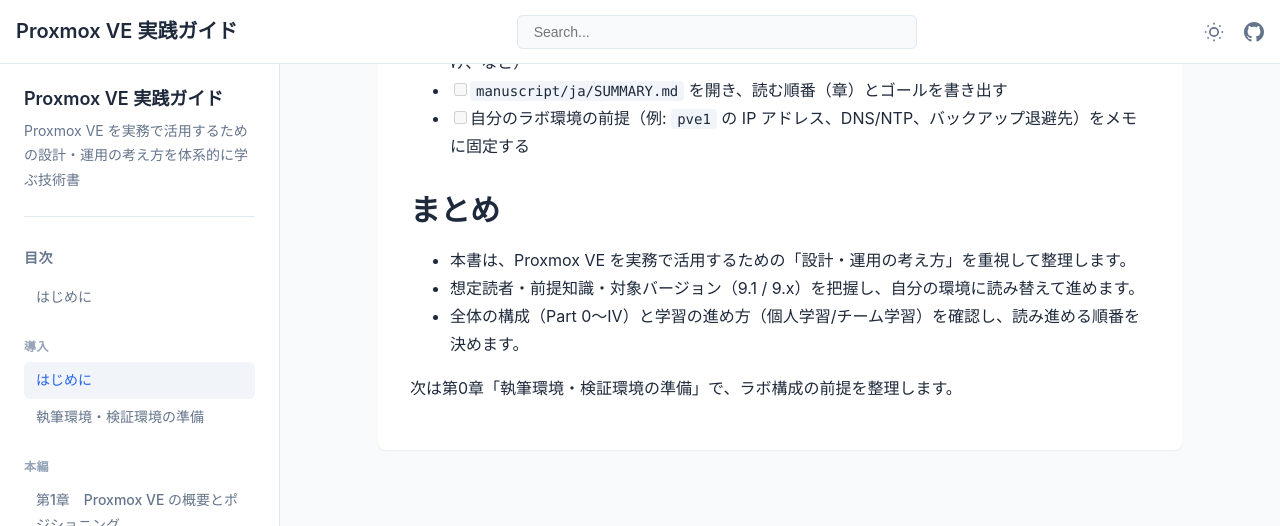
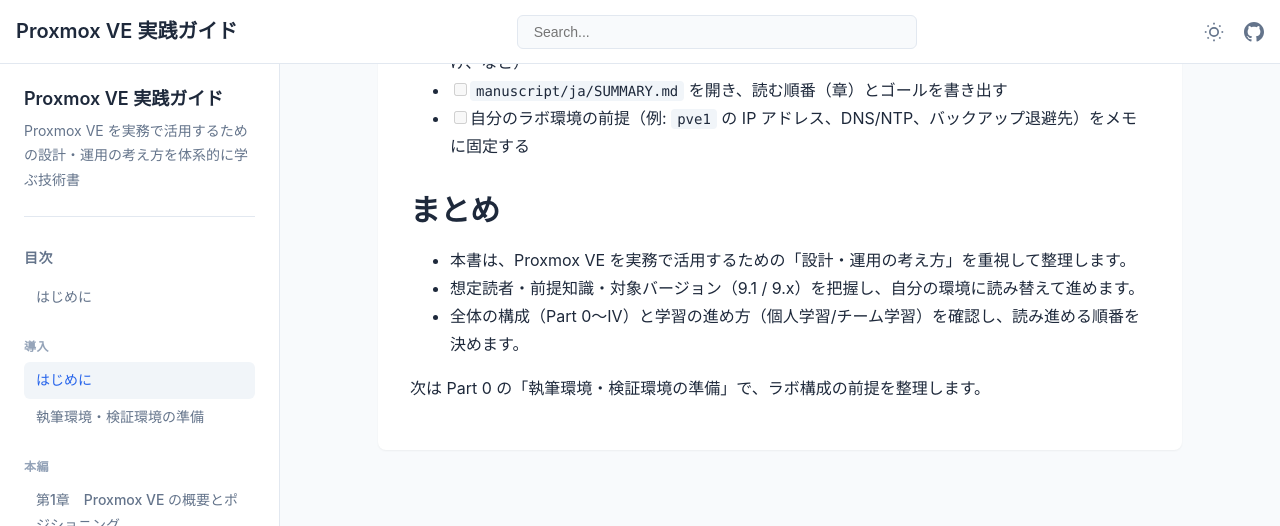
Before and after one commit to itdojp/proxmox_book, a Jekyll site: the page built from docs/introduction/index.md, in a window 1280 px wide and 900 px high, scrolled down 3557 px, cut to the strip 0-526 px from the top of the window. Built offline with Jekyll 4.4.1, drawn with Linux system fonts in a browser that asks for light colours.

Commit message:
docs: align part 0 wording in introduction

```diff
--- a/docs/introduction/index.md
+++ b/docs/introduction/index.md
@@ -126,4 +126,4 @@
 - 想定読者・前提知識・対象バージョン（9.1 / 9.x）を把握し、自分の環境に読み替えて進めます。
 - 全体の構成（Part 0〜IV）と学習の進め方（個人学習/チーム学習）を確認し、読み進める順番を決めます。
 
-次は第0章「執筆環境・検証環境の準備」で、ラボ構成の前提を整理します。
+次は Part 0 の「執筆環境・検証環境の準備」で、ラボ構成の前提を整理します。
```
Also changed, not shown: manuscript/ja/part0/preface.md (+1 -1 lines), build/ja/book.md.
